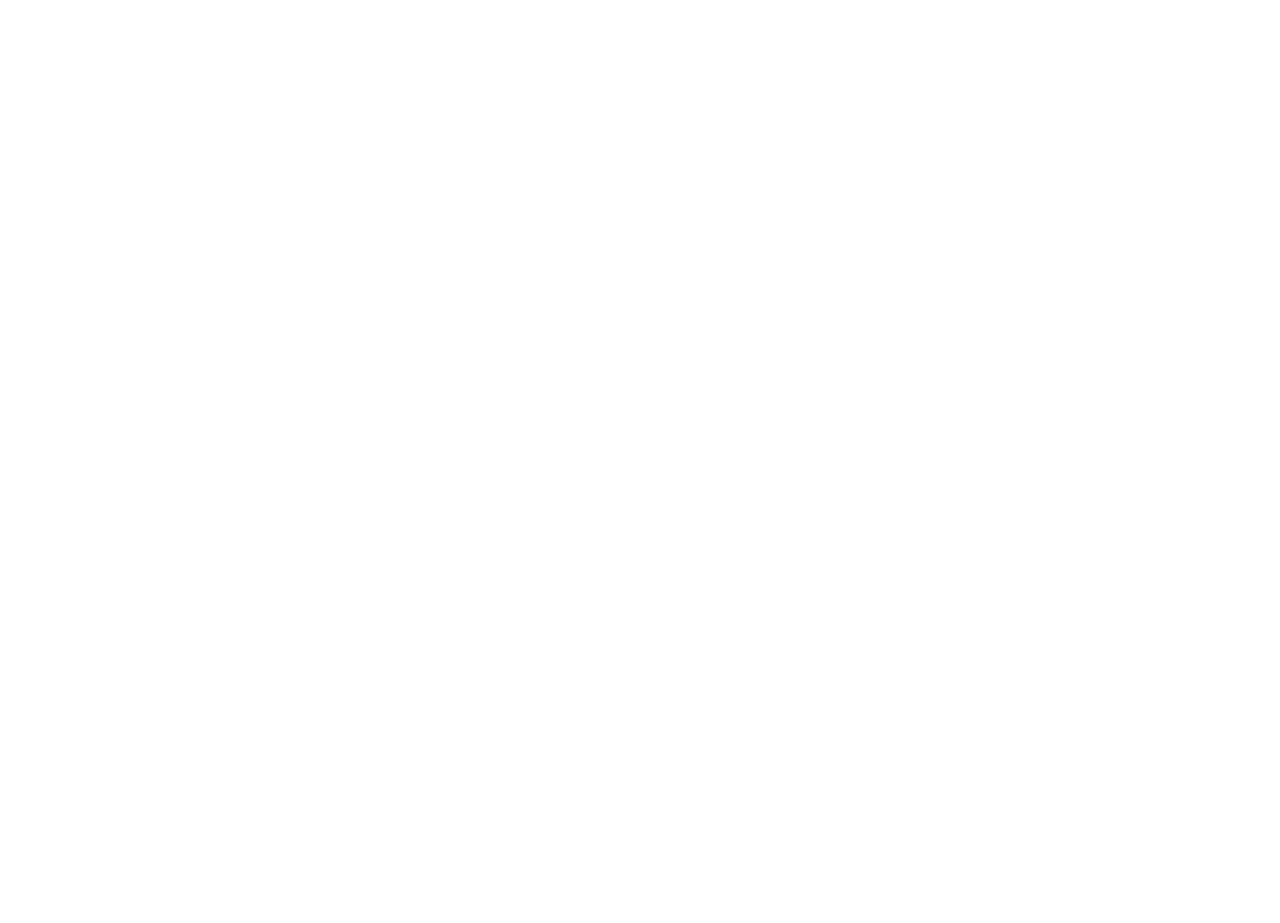
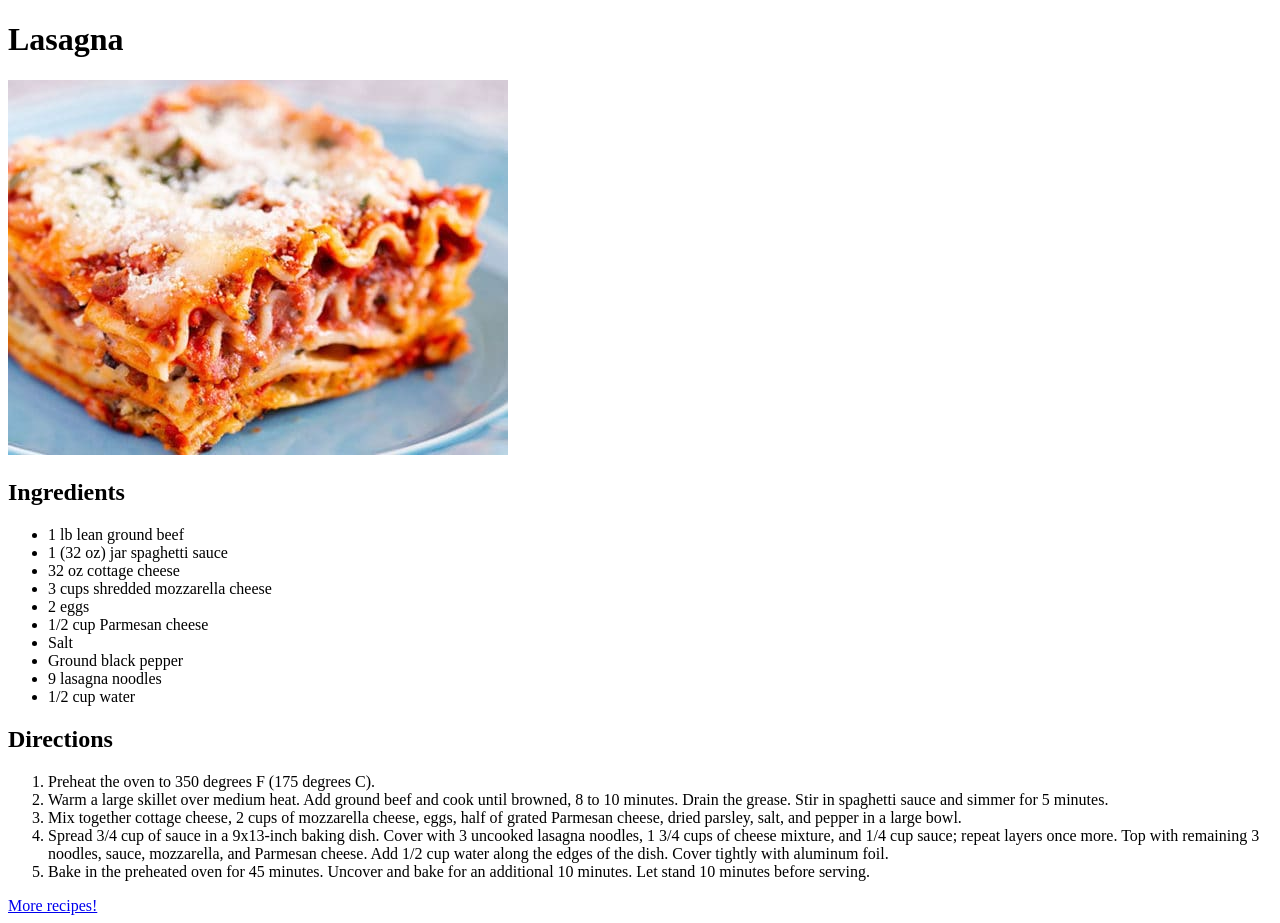
Before and after one commit to mlowell94/odin-recipes, a plain HTML site: page recipes/lasagna.html in a window 1280 px wide. Before the commit the page ends 800 px from the top, so only its background shows below. Drawn offline with Linux system fonts and the light colour scheme.

Commit message:
Add content to lasagna page

```diff
--- a/recipes/lasagna.html
+++ b/recipes/lasagna.html
@@ -0,0 +1,45 @@
+<!DOCTYPE html>
+<html lang="en">
+<head>
+    <meta charset="UTF-8">
+    <meta http-equiv="X-UA-Compatible" content="IE=edge">
+    <meta name="viewport" content="width=device-width, initial-scale=1.0">
+    <title>Lasagna</title>
+</head>
+<body>
+    <h1>Lasagna</h1>
+    <img src="../images/lasagna.jpg">
+    <h2>Ingredients</h2>
+    <ul>
+        <li>1 lb lean ground beef</li>
+        <li>1 (32 oz) jar spaghetti sauce</li>
+        <li>32 oz cottage cheese</li>
+        <li>3 cups shredded mozzarella cheese</li>
+        <li>2 eggs</li>
+        <li>1/2 cup Parmesan cheese</li>
+        <li>Salt</li>
+        <li>Ground black pepper</li>
+        <li>9 lasagna noodles</li>
+        <li>1/2 cup water</li>
+    </ul>
+    <h2>Directions</h2>
+    <ol>
+        <li>Preheat the oven to 350 degrees F (175 degrees C).</li>
+
+        <li>Warm a large skillet over medium heat. Add ground beef and cook until browned, 8 to 10 minutes.
+            Drain the grease. Stir in spaghetti sauce and simmer for 5 minutes.</li>
+
+        <li>Mix together cottage cheese, 2 cups of mozzarella cheese, eggs,
+            half of grated Parmesan cheese, dried parsley, salt, and pepper in a large bowl.</li>
+
+        <li>Spread 3/4 cup of sauce in a 9x13-inch baking dish. Cover with 3 uncooked lasagna noodles,
+            1 3/4 cups of cheese mixture, and 1/4 cup sauce; repeat layers once more.
+            Top with remaining 3 noodles, sauce, mozzarella, and Parmesan cheese.
+            Add 1/2 cup water along the edges of the dish. Cover tightly with aluminum foil.</li>
+
+        <li>Bake in the preheated oven for 45 minutes. Uncover and bake for an additional 10 minutes.
+            Let stand 10 minutes before serving.</li>
+    </ol>
+    <a href="../index.html">More recipes!</a>
+</body>
+</html>
```
Also changed, not shown: index.html (+3 -1 lines), images/lasagna.jpg (added).
